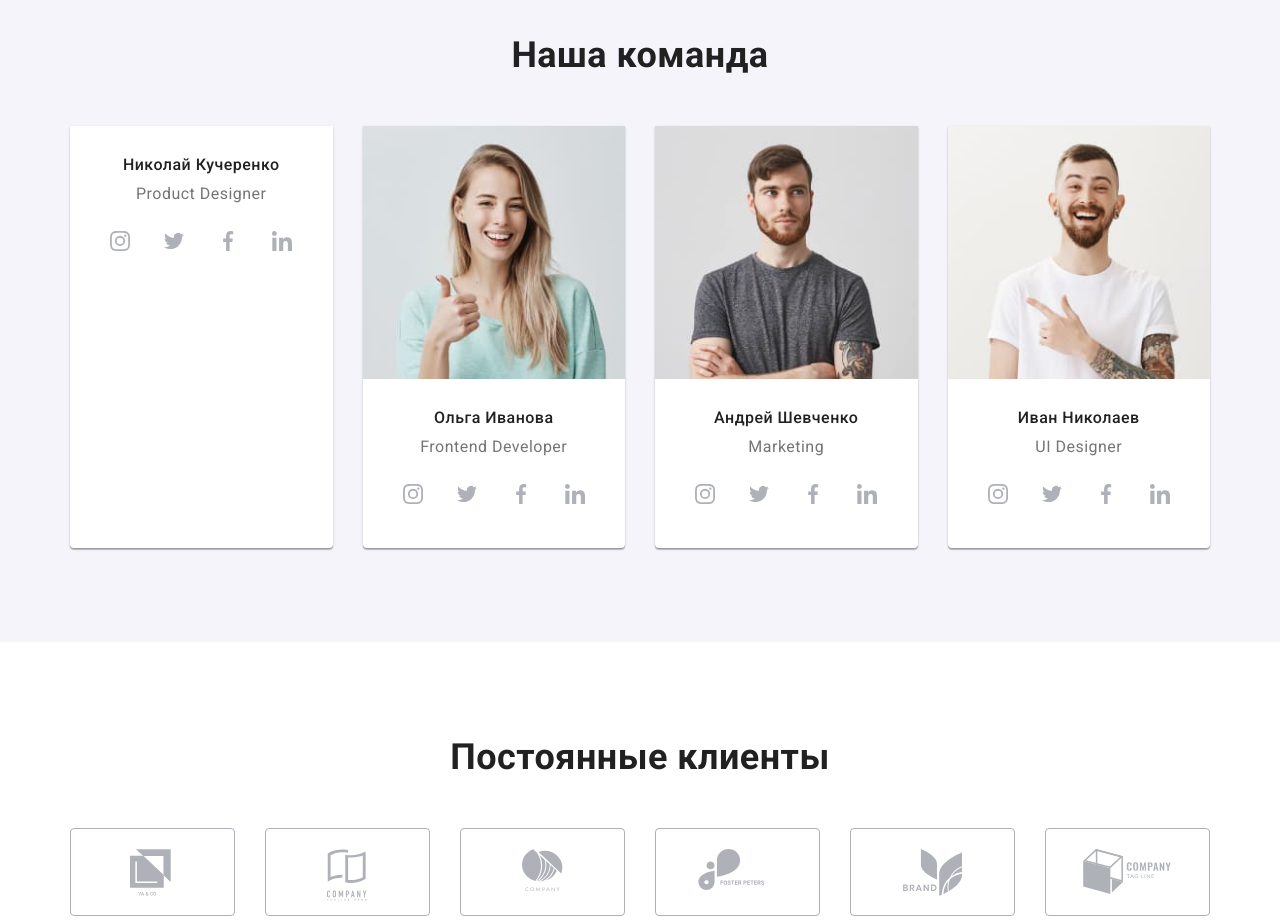
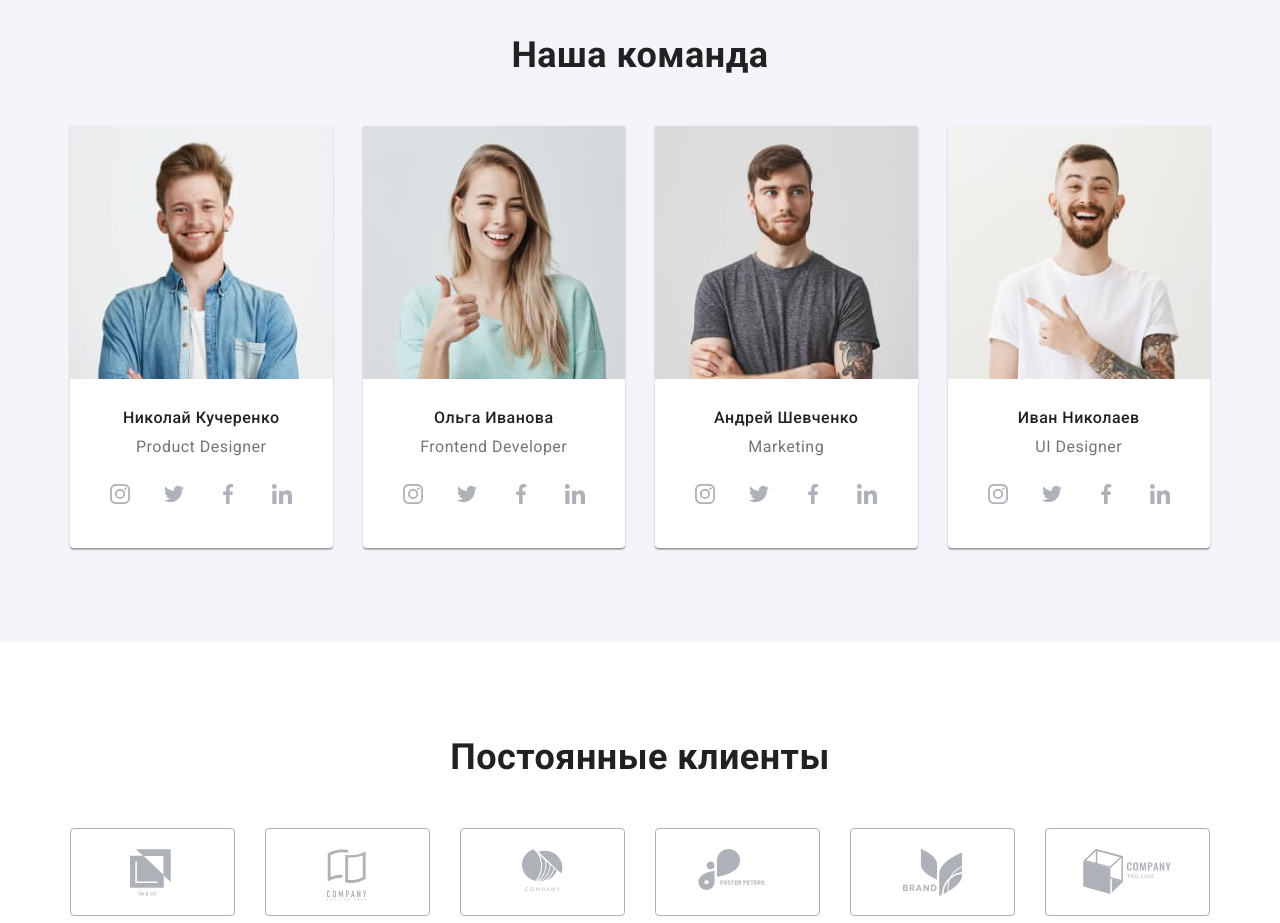
Before and after one commit to vladiwanov/goit-markup-hw-08, a plain HTML site: page index.html in a window 1280 px wide. Shown: the part 1680-2603 px from the top of the page. Drawn offline with nearby package versions, Linux system fonts and the light colour scheme.

Commit message:
ДЗ-8 исправл.
доработанный и провренный вариант, исправлены неддочеты , пройдена валидация

```diff
--- a/index.html
+++ b/index.html
@@ -324,12 +324,12 @@
                 />
                 <img
                   src="./images/img-studio/Nikolay-Kucherenko-270.jpg"
-                  alt="Иван Николаев"
+                  alt="Николай Кучеренко"
                   sizes="(min-width:900px) 20vw, (max-width:899px) 50vw, (max-width:450px) 100vw)"
                 />
               </picture> -->
-              <!-- ,  -->
-              <!-- <picture>
+
+              <picture>
                 <source
                   srcset="
                     ./images/img-studio/Nikolay-Kucherenko-270.jpg 1x,
@@ -347,9 +347,9 @@
                 />
                 <img
                   src="./images/img-studio/Nikolay-Kucherenko-270.jpg"
-                  alt="Иван Николаев"
+                  alt="Николай Кучеренко"
                 />
-              </picture> -->
+              </picture>
               <h3 class="text-style-title name-title">Николай Кучеренко</h3>
               <p class="job-title">Product Designer</p>
               <ul class="list social-contacts">
```
